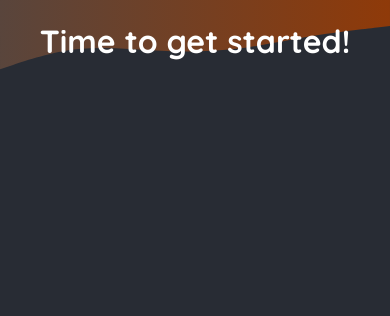
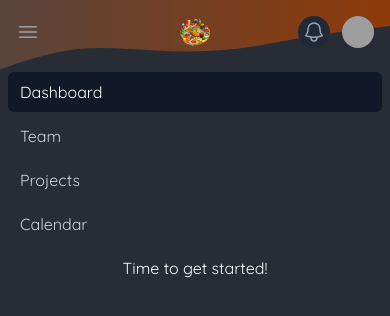
Before and after one commit to AtulKumar004/NextJs_learning, a Next.js app: page / in a window 390 px wide. Shown: the top 316 px of the page. Built offline with nearby package versions, Linux system fonts and the light colour scheme; grey boxes are pictures that could not be loaded.

Commit message:
add Navbar

```diff
--- /dev/null
+++ b/app/community/page.js
@@ -0,0 +1,7 @@
+import React from 'react'
+
+export default function Community() {
+  return (
+    <div>Community page</div>
+  )
+}
--- a/app/globals.css
+++ b/app/globals.css
@@ -1,5 +1,7 @@
 @import url('https://fonts.googleapis.com/css2?family=Quicksand:wght@400;600;700&family=Montserrat:wght@400;700&display=swap');
-
+@tailwind base;
+@tailwind components;
+@tailwind utilities;
 * {
   box-sizing: border-box;
 }
--- a/app/layout.js
+++ b/app/layout.js
@@ -1,4 +1,5 @@
 import './globals.css';
+import Navbar from '../components/Navbar'
 
 export const metadata = {
   title: 'NextLevel Food',
@@ -30,6 +31,8 @@
           </svg>
         </div>
 
+        <Navbar />
+
         {children}
       </body>
     </html>
--- /dev/null
+++ b/app/meals/[slug]/page.js
@@ -0,0 +1,7 @@
+import React from 'react'
+
+export default function MealSlug({params}) {
+  return (
+    <div>MealSlug : {params.slug}</div>
+  )
+}
--- /dev/null
+++ b/app/meals/page.js
@@ -0,0 +1,7 @@
+import React from 'react'
+
+export default function Meals() {
+  return (
+    <div>Meals Page</div>
+  )
+}
--- /dev/null
+++ b/components/Navbar.js
@@ -0,0 +1,83 @@
+import React from 'react'
+import Logo from "../assets/logo.png"
+import Link from 'next/link'
+export default function Navbar() {
+  return (
+    <nav class="bg-transparent">
+    <div class="mx-auto max-w-7xl px-2 sm:px-6 lg:px-8">
+      <div class="relative flex h-16 items-center justify-between">
+        <div class="absolute inset-y-0 left-0 flex items-center sm:hidden">
+
+          <button type="button" class="relative inline-flex items-center justify-center rounded-md p-2 text-gray-400 hover:bg-gray-700 hover:text-white focus:outline-none focus:ring-2 focus:ring-inset focus:ring-white" aria-controls="mobile-menu" aria-expanded="false">
+            <span class="absolute -inset-0.5"></span>
+            <span class="sr-only">Open main menu</span>
+
+            <svg class="block h-6 w-6" fill="none" viewBox="0 0 24 24" stroke-width="1.5" stroke="currentColor" aria-hidden="true">
+              <path stroke-linecap="round" stroke-linejoin="round" d="M3.75 6.75h16.5M3.75 12h16.5m-16.5 5.25h16.5" />
+            </svg>
+
+            <svg class="hidden h-6 w-6" fill="none" viewBox="0 0 24 24" stroke-width="1.5" stroke="currentColor" aria-hidden="true">
+              <path stroke-linecap="round" stroke-linejoin="round" d="M6 18L18 6M6 6l12 12" />
+            </svg>
+          </button>
+        </div>
+        <div class="flex flex-1 items-center justify-center sm:items-stretch sm:justify-start">
+          <div class="flex flex-shrink-0 items-center">
+            <Link href = "/">
+            <img class="h-8 w-auto" src={Logo.src} alt="Your Company" />
+            </Link>
+          </div>
+          <div class="hidden sm:ml-6 sm:block">
+            <div class="flex space-x-4">
+
+              <Link href="/meals" class="rounded-md bg-gray-900 px-3 py-2 text-sm font-medium text-white" aria-current="page">Meals</Link>
+              <Link href="/community" class="rounded-md px-3 py-2 text-sm font-medium text-gray-300 hover:bg-gray-700 hover:text-white">Cummunity</Link>
+
+            </div>
+          </div>
+        </div>
+        <div class="absolute inset-y-0 right-0 flex items-center pr-2 sm:static sm:inset-auto sm:ml-6 sm:pr-0">
+          <button type="button" class="relative rounded-full bg-gray-800 p-1 text-gray-400 hover:text-white focus:outline-none focus:ring-2 focus:ring-white focus:ring-offset-2 focus:ring-offset-gray-800">
+            <span class="absolute -inset-1.5"></span>
+            <span class="sr-only">View notifications</span>
+            <svg class="h-6 w-6" fill="none" viewBox="0 0 24 24" stroke-width="1.5" stroke="currentColor" aria-hidden="true">
+              <path stroke-linecap="round" stroke-linejoin="round" d="M14.857 17.082a23.848 23.848 0 005.454-1.31A8.967 8.967 0 0118 9.75v-.7V9A6 6 0 006 9v.75a8.967 8.967 0 01-2.312 6.022c1.733.64 3.56 1.085 5.455 1.31m5.714 0a24.255 24.255 0 01-5.714 0m5.714 0a3 3 0 11-5.714 0" />
+            </svg>
+          </button>
+
+
+          <div class="relative ml-3">
+            <div>
+              <button type="button" class="relative flex rounded-full bg-gray-800 text-sm focus:outline-none focus:ring-2 focus:ring-white focus:ring-offset-2 focus:ring-offset-gray-800" id="user-menu-button" aria-expanded="false" aria-haspopup="true">
+                <span class="absolute -inset-1.5"></span>
+                <span class="sr-only">Open user menu</span>
+                <img class="h-8 w-8 rounded-full" src="https://images.unsplash.com/photo-1472099645785-5658abf4ff4e?ixlib=rb-1.2.1&ixid=eyJhcHBfaWQiOjEyMDd9&auto=format&fit=facearea&facepad=2&w=256&h=256&q=80" alt="" />
+              </button>
+            </div>
+
+
+            <div class="absolute hidden right-0 z-10 mt-2 w-48 origin-top-right rounded-md bg-white py-1 shadow-lg ring-1 ring-black ring-opacity-5 focus:outline-none" role="menu" aria-orientation="vertical" aria-labelledby="user-menu-button" tabindex="-1">
+
+              <a href="#" class="block px-4 py-2 text-sm text-gray-700" role="menuitem" tabindex="-1" id="user-menu-item-0">Your Profile</a>
+              <a href="#" class="block px-4 py-2 text-sm text-gray-700" role="menuitem" tabindex="-1" id="user-menu-item-1">Settings</a>
+              <a href="#" class="block px-4 py-2 text-sm text-gray-700" role="menuitem" tabindex="-1" id="user-menu-item-2">Sign out</a>
+            </div>
+          </div>
+        </div>
+      </div>
+    </div>
+
+
+    <div class="sm:hidden" id="mobile-menu">
+      <div class="space-y-1 px-2 pb-3 pt-2">
+
+        <a href="#" class="block rounded-md bg-gray-900 px-3 py-2 text-base font-medium text-white" aria-current="page">Dashboard</a>
+        <a href="#" class="block rounded-md px-3 py-2 text-base font-medium text-gray-300 hover:bg-gray-700 hover:text-white">Team</a>
+        <a href="#" class="block rounded-md px-3 py-2 text-base font-medium text-gray-300 hover:bg-gray-700 hover:text-white">Projects</a>
+        <a href="#" class="block rounded-md px-3 py-2 text-base font-medium text-gray-300 hover:bg-gray-700 hover:text-white">Calendar</a>
+      </div>
+    </div>
+  </nav>
+
+  )
+}
--- /dev/null
+++ b/postcss.config.js
@@ -0,0 +1,6 @@
+module.exports = {
+  plugins: {
+    tailwindcss: {},
+    autoprefixer: {},
+  },
+}
--- /dev/null
+++ b/tailwind.config.js
@@ -0,0 +1,15 @@
+/** @type {import('tailwindcss').Config} */
+module.exports = {
+  content: [
+    "./app/**/*.{js,ts,jsx,tsx,mdx}",
+    "./pages/**/*.{js,ts,jsx,tsx,mdx}",
+    "./components/**/*.{js,ts,jsx,tsx,mdx}",
+
+    // Or if using `src` directory:
+    "./src/**/*.{js,ts,jsx,tsx,mdx}",
+  ],
+  theme: {
+    extend: {},
+  },
+  plugins: [],
+}
```
Also changed, not shown: package.json (+6 -3 lines), 1 other file (tests, documents, lock files or other folders).
